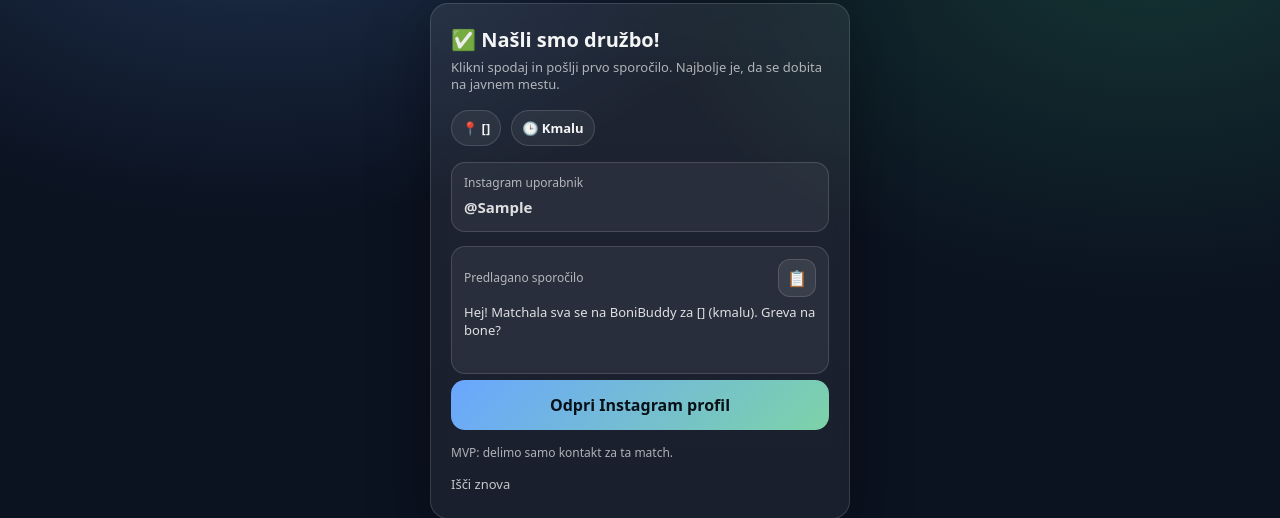
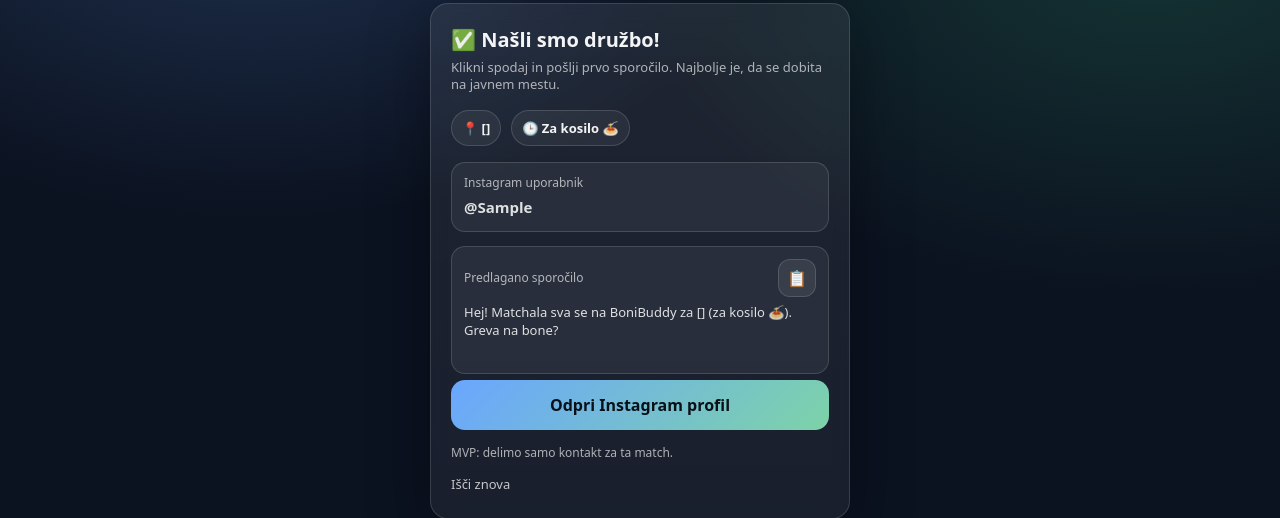
Before and after one commit to 3jakoa/bonibuddy-web, a FastAPI app: template templates/matched.html in a window 1280 px wide. Shown: the part 139-657 px from the top of the page. Run offline with FastAPI, Linux system fonts and the light colour scheme; the template is opened without the code that fills it: most values are stand-ins (such as "Sample title", 1, 10 or a date in 2020).

Commit message:
chore(ui): rename time options to lunch and dinner for clarity

```diff
--- a/templates/index.html
+++ b/templates/index.html
@@ -181,8 +181,8 @@
       <div class="field">
         <label>Kdaj približno?</label>
         <select name="time_bucket" required>
-          <option value="soon">Kmalu (v naslednji uri)</option>
-          <option value="today">Danes (pozneje)</option>
+          <option value="soon">Za kosilo 🍝</option>
+          <option value="today">Za večerjo 🍕</option>
         </select>
       </div>
 
--- a/templates/matched.html
+++ b/templates/matched.html
@@ -184,7 +184,7 @@
 
     <div class="chips">
       <div class="chip">📍 <b>{{ location }}</b></div>
-      <div class="chip">🕒 <b>{% if time_bucket == "today" %}Danes{% else %}Kmalu{% endif %}</b></div>
+      <div class="chip">🕒 <b>{% if time_bucket == "today" %}Za večerjo 🍕{% else %}Za kosilo 🍝{% endif %}</b></div>
     </div>
 
     <div class="box">
@@ -213,7 +213,7 @@
   const rawHandle = "{{ match_instagram }}".trim();
   const handle = rawHandle.startsWith("@") ? rawHandle.slice(1) : rawHandle;
   const locationLabel = "{{ location }}";
-  const timeLabel = "{% if time_bucket == 'today' %}danes{% else %}kmalu{% endif %}";
+  const timeLabel = "{% if time_bucket == 'today' %}za večerjo 🍕{% else %}za kosilo 🍝{% endif %}";
   const message = `Hej! Matchala sva se na BoniBuddy za ${locationLabel} (${timeLabel}). Greva na bone?`;
 
   const messageEl = document.getElementById("message-text");
--- a/templates/waiting.html
+++ b/templates/waiting.html
@@ -154,7 +154,7 @@
 
     <div class="chips">
       <div class="chip">📍 <b>{{ location }}</b></div>
-      <div class="chip">🕒 <b>{% if time_bucket == "today" %}Danes{% else %}Kmalu{% endif %}</b></div>
+      <div class="chip">🕒 <b>{% if time_bucket == "today" %}Za večerjo 🍕{% else %}Za kosilo 🍝{% endif %}</b></div>
     </div>
 
 
@@ -338,7 +338,7 @@
         }
 
         const handle = data.other_instagram;
-        const msg = `Hej! BoniBuddy naju je povezal za bone ({{ location }}). Greva skupaj {% if time_bucket == "today" %}danes{% else %}kmalu{% endif %}?`;
+        const msg = `Hej! BoniBuddy naju je povezal za bone ({{ location }}). Greva skupaj {% if time_bucket == "today" %}za večerjo 🍕{% else %}za kosilo 🍝{% endif %}?`;
         const ig = handle ? `https://instagram.com/${encodeURIComponent(handle)}` : null;
 
         // Replace status area with Instagram info and actions
```
